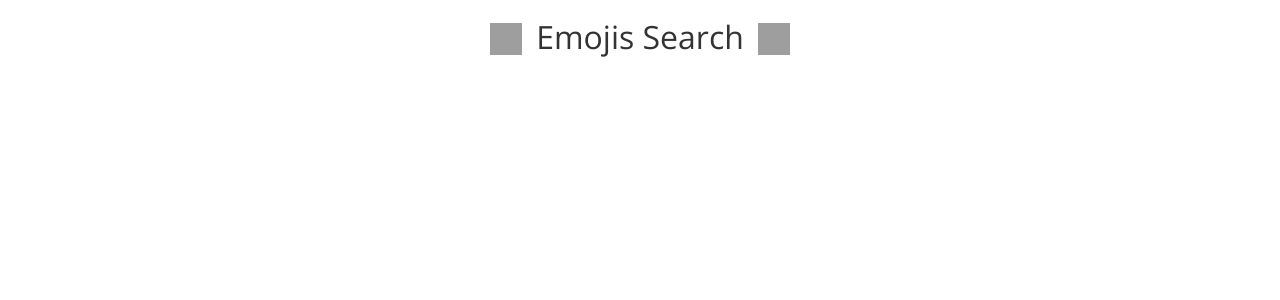
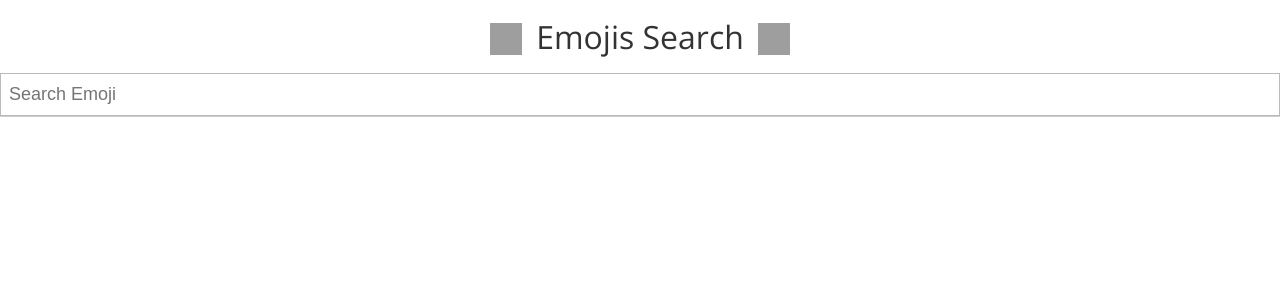
Before and after one commit to abdisamad10/emoji-search, a React (Create React App) app: page / in a window 1280 px wide. Shown: the top 300 px of the page. Built offline with nearby package versions, Linux system fonts and the light colour scheme; grey boxes are pictures that could not be loaded.

Commit message:
add Search Bar style css

```diff
--- a/src/App.js
+++ b/src/App.js
@@ -1,6 +1,6 @@
 import React, { PureComponent } from "react";
 import Header from './Dashboard/Header/Header';
-// import Searchbar from './Dashboard/Searchbar/SearchBar';
+import Searchbar from './Dashboard/Searchbar/SearchBar';
 // import EmojisResult from './Dashboard/Emojis/EmojisResult';
 
 
@@ -9,8 +9,8 @@ export default class App extends PureComponent {
     return (
       <div>
         <Header />
-        {/* <Searchbar />
-        <EmojisResult /> */}
+        <Searchbar />
+        {/* <EmojisResult /> */}
       </div>
     )
   }
--- a/src/Dashboard/Searchbar/SearchBar.css
+++ b/src/Dashboard/Searchbar/SearchBar.css
@@ -0,0 +1,15 @@
+.Search-input  {
+    border-bottom: 1px solid #ccc;
+}
+.Search-input > div {
+    margin: 0 10px 10px 10px;
+}
+
+.Search-input input{
+    border-bottom: 4px;
+    border: 1px solid #bbb;
+    box-sizing: border-box;
+    font-size: 18px;
+    padding: 10px 8px;
+    width: 100%;
+}
--- a/src/Dashboard/Searchbar/SearchBar.jsx
+++ b/src/Dashboard/Searchbar/SearchBar.jsx
@@ -0,0 +1,12 @@
+import { PureComponent } from "react";
+import "./SearchBar.css";
+
+export default class SearchBar extends PureComponent {
+    render () {
+        return (
+            <div className="Search-input">
+                <input className="input-text" placeholder="Search Emoji" />
+            </div>
+        )
+    }
+}
```
